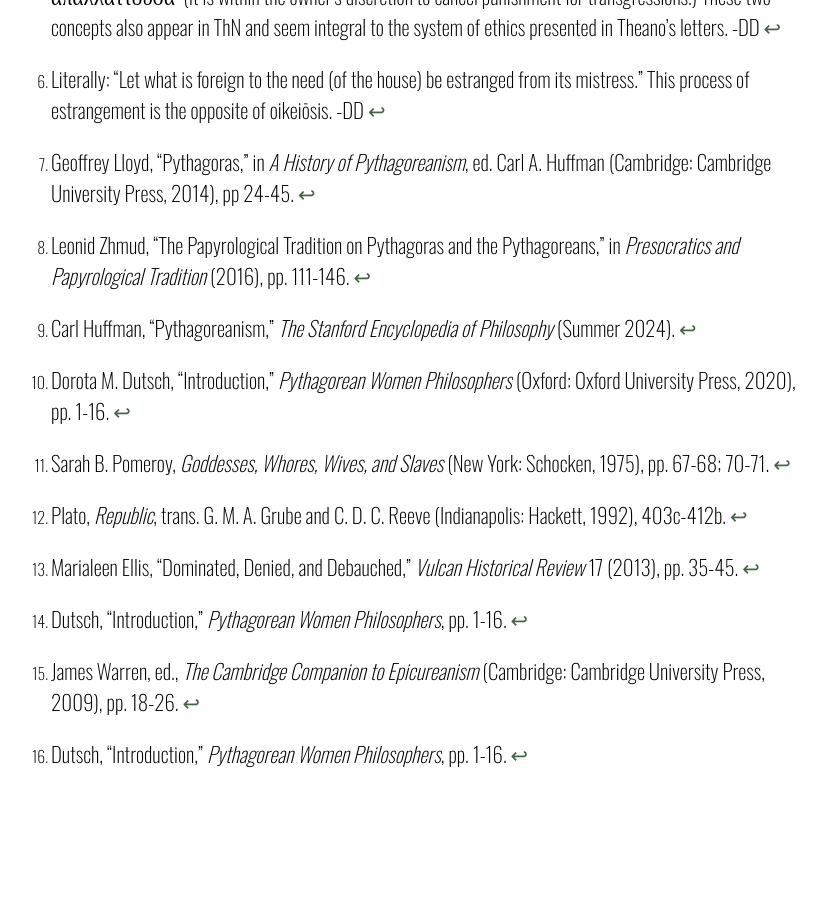
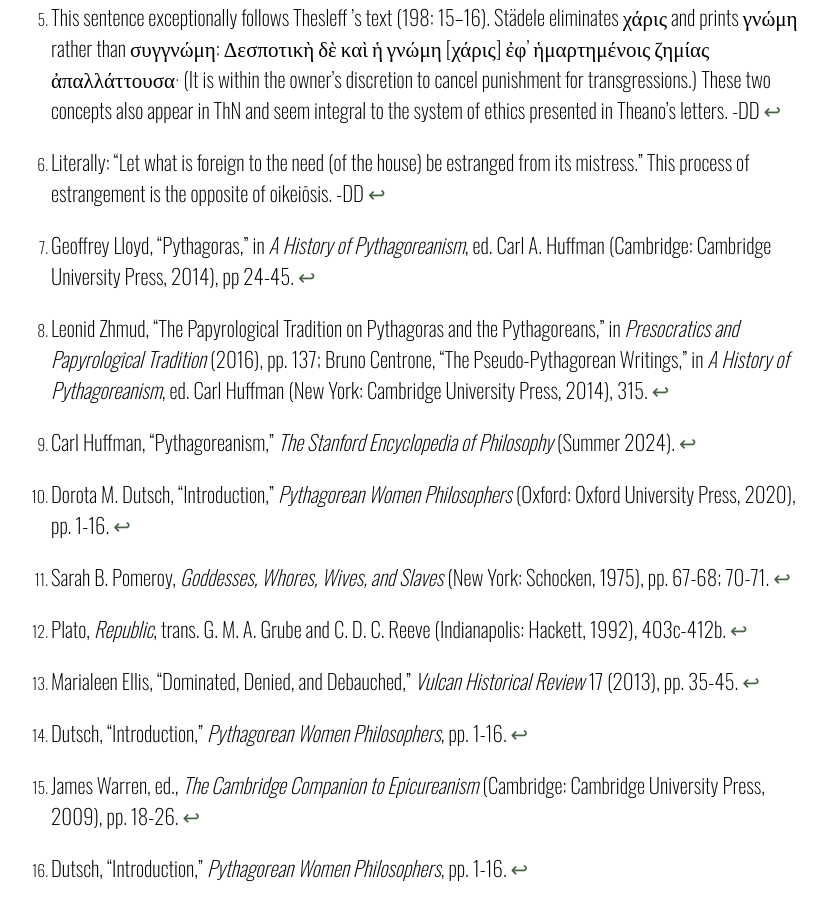
Before and after one commit to smaya-a/pythagorean, a Jekyll site: the page built from index.markdown, in a window 1280 px wide and 900 px high, scrolled down 13334 px. Shown: the whole window, without its empty margins (229-1057 px from the left). Built offline with Jekyll 4.4.1, drawn with Linux system fonts in a browser that asks for light colours; before the commit the page ends 14164 px from its top, so only the background shows below that; some of the changed text lies outside the part shown.

Commit message:
Update index.markdown
add bruno centrone to bibliography/ftn

```diff
--- a/index.markdown
+++ b/index.markdown
@@ -116,6 +116,8 @@ Blundell, Sue. *Women in Ancient Greece.* British Museum Press, 1995.
 
 Brill, Sara, and Catherine McKeen, eds. *The Routledge Handbook of Women and Ancient Greek Philosophy.* 1st ed. New York: Routledge, 2024. https://doi.org/10.4324/9781003047858.
 
+Centrone, Bruno. “The Pseudo-Pythagorean Writings.” In _A History of Pythagoreanism_, edited by Carl A. Huffman. Cambridge University Press, 2014.
+
 Chrystal, Paul. *Women in Ancient Greece: Seclusion, Exclusion, or Illusion?* Fonthill Media, 2017.
 
 Dutsch, Dorota M. *Pythagorean Women Philosophers: Between Belief and Suspicion*, Oxford Studies in Classical Literature and Gender Theory (Oxford, 2020; online edn, Oxford Academic, 19 Nov. 2020), https://doi.org/10.1093/oso/9780198859031.003.0001, accessed 12 Nov. 2025.
@@ -173,7 +175,7 @@ Our deepest gratitude to Professor Dorota Dutsch and Professor Annie Lamar for p
 # References
 
 [^1]: Geoffrey Lloyd, “Pythagoras,” in *A History of Pythagoreanism*, ed. Carl A. Huffman (Cambridge: Cambridge University Press, 2014), pp 24-45.
-[^2]: Leonid Zhmud, “The Papyrological Tradition on Pythagoras and the Pythagoreans,” in _Presocratics and Papyrological Tradition_ (2016), pp. 111-146.
+[^2]: Leonid Zhmud, “The Papyrological Tradition on Pythagoras and the Pythagoreans,” in *Presocratics and Papyrological Tradition* (2016), pp. 137; Bruno Centrone, “The Pseudo-Pythagorean Writings,” in *A History of Pythagoreanism*, ed. Carl Huffman (New York: Cambridge University Press, 2014), 315.
 [^3]: Carl Huffman, “Pythagoreanism,” _The Stanford Encyclopedia of Philosophy_ (Summer 2024).
 [^4]: Dorota M. Dutsch, "Introduction," _Pythagorean Women Philosophers_ (Oxford: Oxford University Press, 2020), pp. 1-16.
 [^5]: Sarah B. Pomeroy, _Goddesses, Whores, Wives, and Slaves_ (New York: Schocken, 1975), pp. 67-68; 70-71.
```
